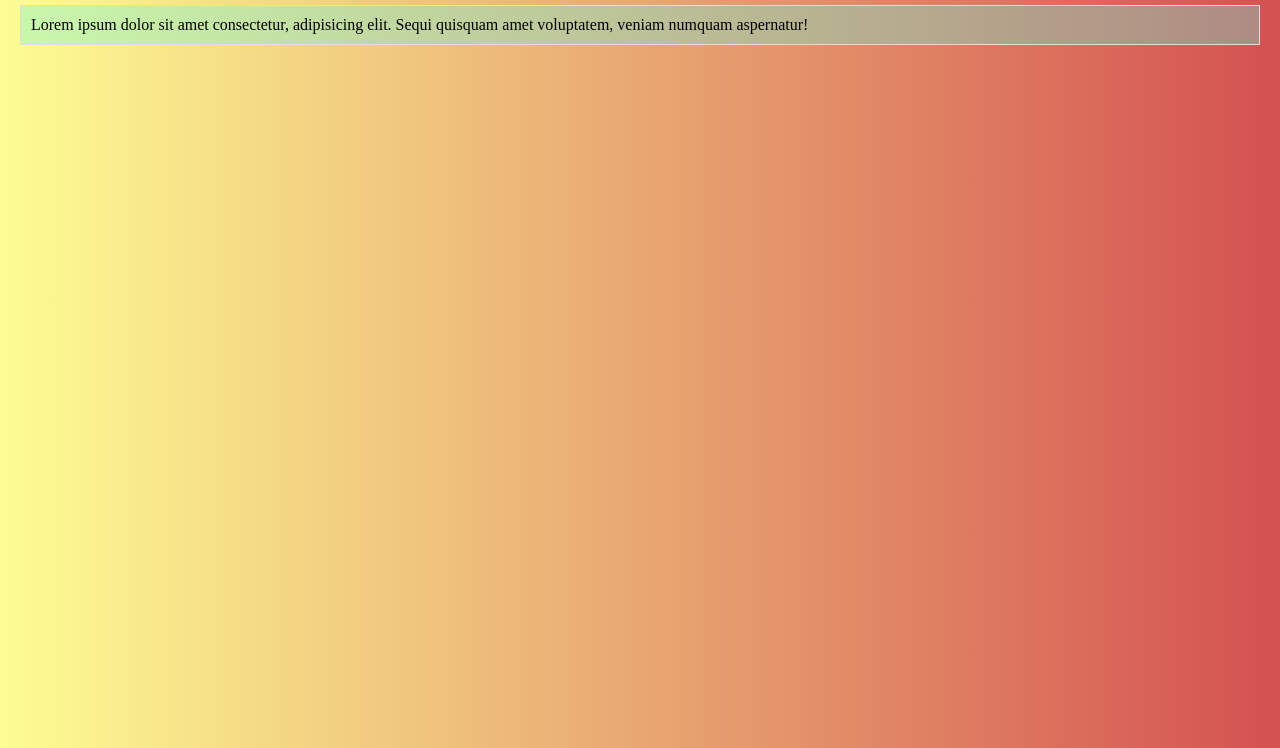
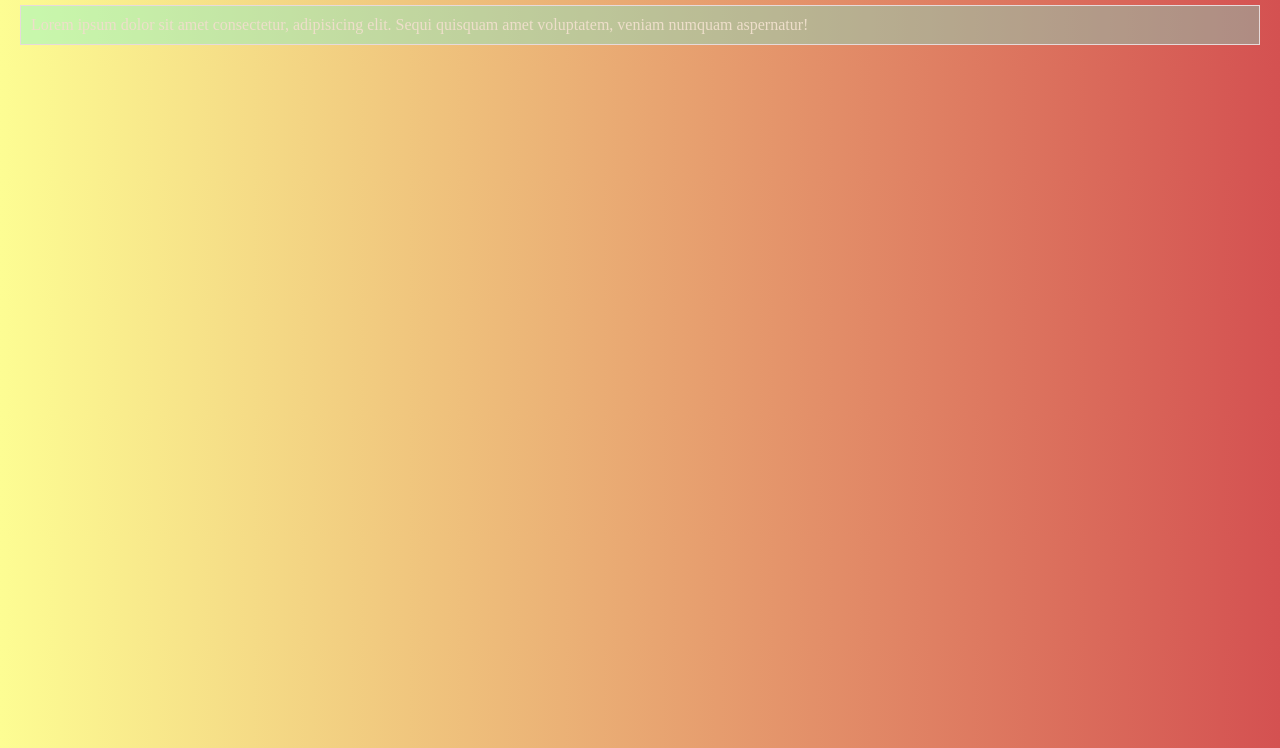
Before and after one commit to us0606/git-concept, a plain HTML site: page index.html in a window 1280 px wide. Shown: the part 52-800 px from the top of the page. Drawn offline with Linux system fonts and the light colour scheme.

Commit message:
add css 2nd commit

```diff
--- a/style.css
+++ b/style.css
@@ -13,4 +13,5 @@ p
     padding: 10px;
     margin: 20px;
     border: 1px solid #e7dada;
+    color: rgb(238, 222, 202);
 }
```
